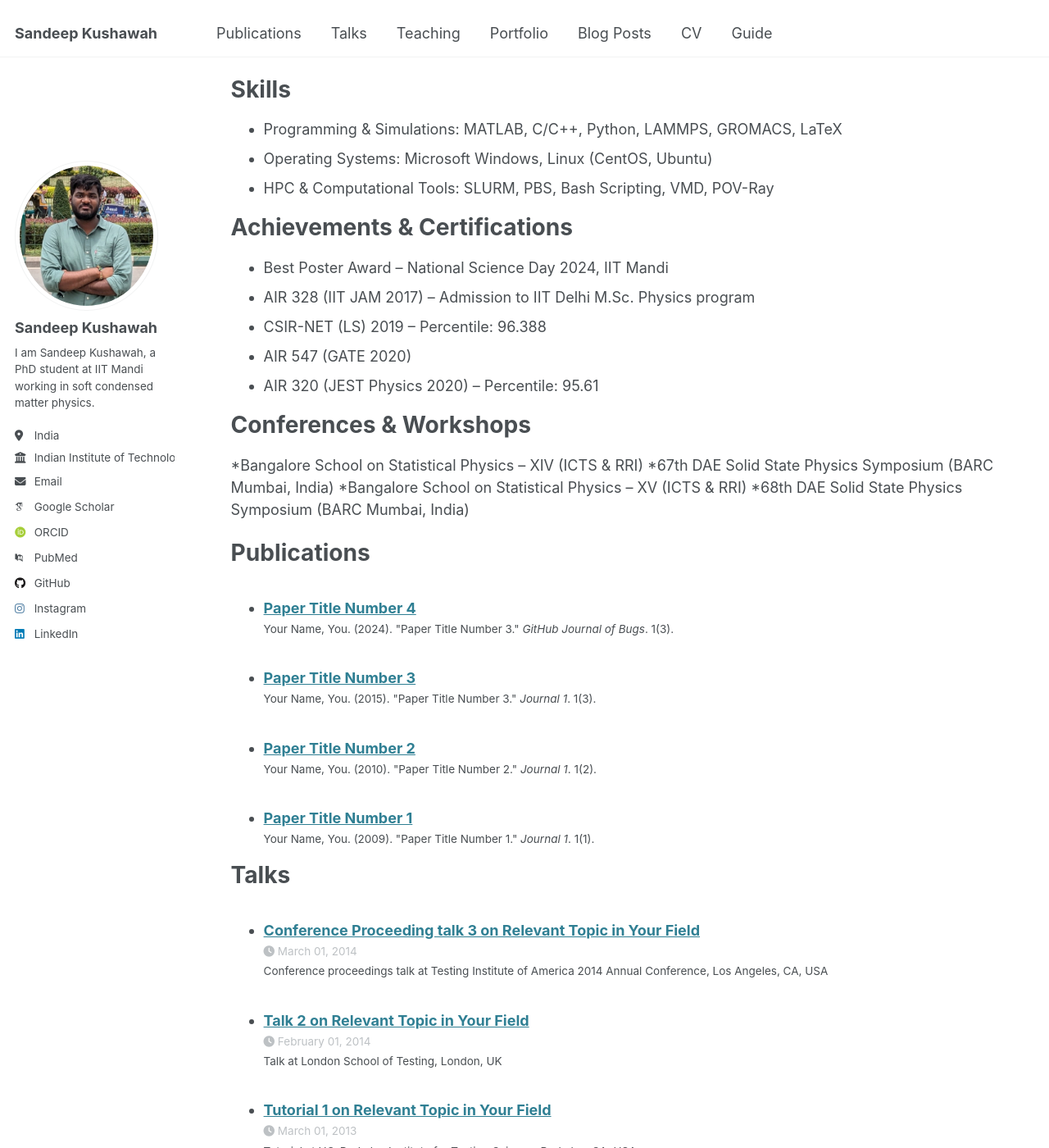
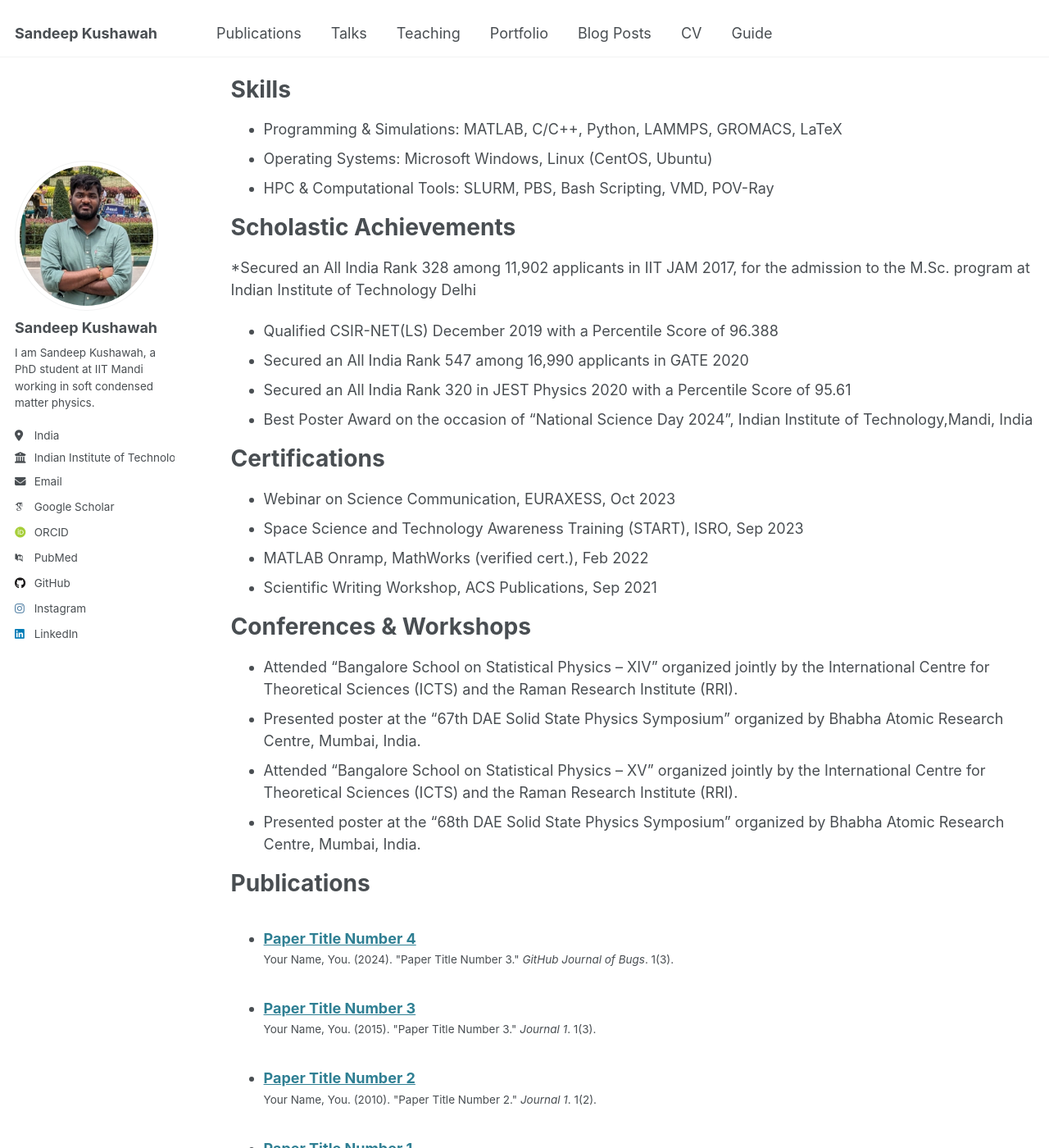
Before and after one commit to sandeepkushawah/sandeepkushawah.github.io, a Jekyll site: the page built from _pages/cv.md, in a window 1280 px wide and 1400 px high, scrolled down 1174 px. Shown: the whole window at 82% size. Built offline with Jekyll 4.4.1, drawn with Linux system fonts in a browser that asks for light colours; some web fonts are replaced; some of the changed text lies outside the part shown.

Commit message:
Updated profile and research sections

```diff
--- a/_pages/cv.md
+++ b/_pages/cv.md
@@ -53,20 +53,27 @@ Skills
 * Operating Systems: Microsoft Windows, Linux (CentOS, Ubuntu)
 * HPC & Computational Tools: SLURM, PBS, Bash Scripting, VMD, POV-Ray
 
-Achievements & Certifications
+Scholastic Achievements
 ======
-* Best Poster Award – National Science Day 2024, IIT Mandi
-* AIR 328 (IIT JAM 2017) – Admission to IIT Delhi M.Sc. Physics program
-* CSIR-NET (LS) 2019 – Percentile: 96.388
-* AIR 547 (GATE 2020)
-* AIR 320 (JEST Physics 2020) – Percentile: 95.61
+*Secured an All India Rank 328 among 11,902 applicants in IIT JAM 2017, for the admission to the M.Sc. program at Indian Institute of Technology Delhi
+* Qualified CSIR-NET(LS) December 2019 with a Percentile Score of 96.388
+* Secured an All India Rank 547 among 16,990 applicants in GATE 2020
+* Secured an All India Rank 320 in JEST Physics 2020 with a Percentile Score of 95.61
+* Best Poster Award on the occasion of “National Science Day 2024", Indian Institute of Technology,Mandi, India
+
+Certifications
+======
+* Webinar on Science Communication, EURAXESS, Oct 2023
+* Space Science and Technology Awareness Training (START), ISRO, Sep 2023
+* MATLAB Onramp, MathWorks (verified cert.), Feb 2022
+* Scientific Writing Workshop, ACS Publications, Sep 2021
 
 Conferences & Workshops
 ======
-*Bangalore School on Statistical Physics – XIV (ICTS & RRI)
-*67th DAE Solid State Physics Symposium (BARC Mumbai, India)
-*Bangalore School on Statistical Physics – XV (ICTS & RRI)
-*68th DAE Solid State Physics Symposium (BARC Mumbai, India)
+* Attended “Bangalore School on Statistical Physics – XIV” organized jointly by the International Centre for Theoretical Sciences (ICTS) and the Raman Research Institute (RRI).
+* Presented poster at the “67th DAE Solid State Physics Symposium” organized by Bhabha Atomic Research Centre, Mumbai, India.
+* Attended “Bangalore School on Statistical Physics – XV” organized jointly by the International Centre for Theoretical Sciences (ICTS) and the Raman Research Institute (RRI).
+* Presented poster at the “68th DAE Solid State Physics Symposium” organized by Bhabha Atomic Research Centre, Mumbai, India.
 
 Publications
 ======
```
Also changed, not shown: other parts of _pages/cv.md (+1 -1 lines).
